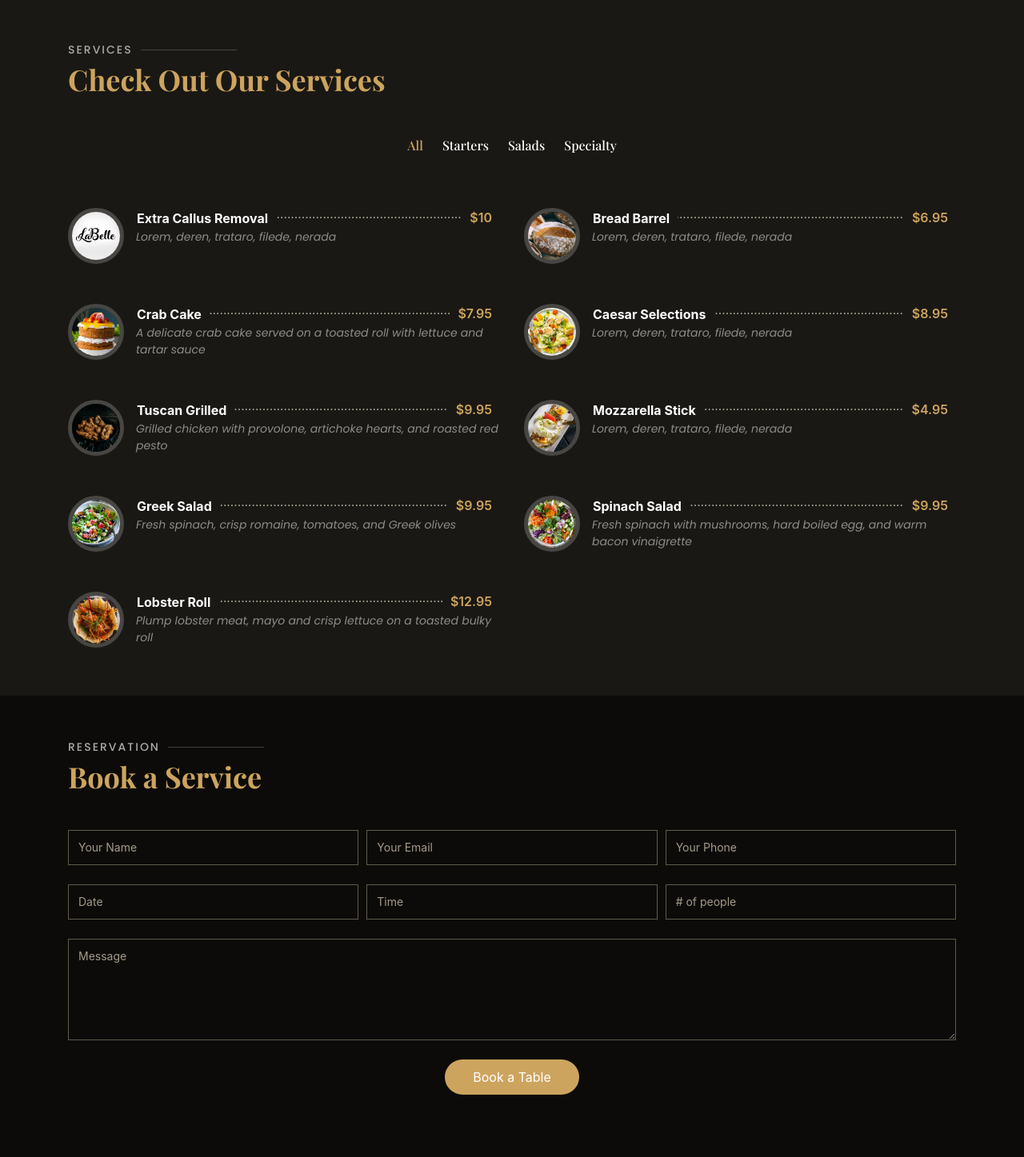
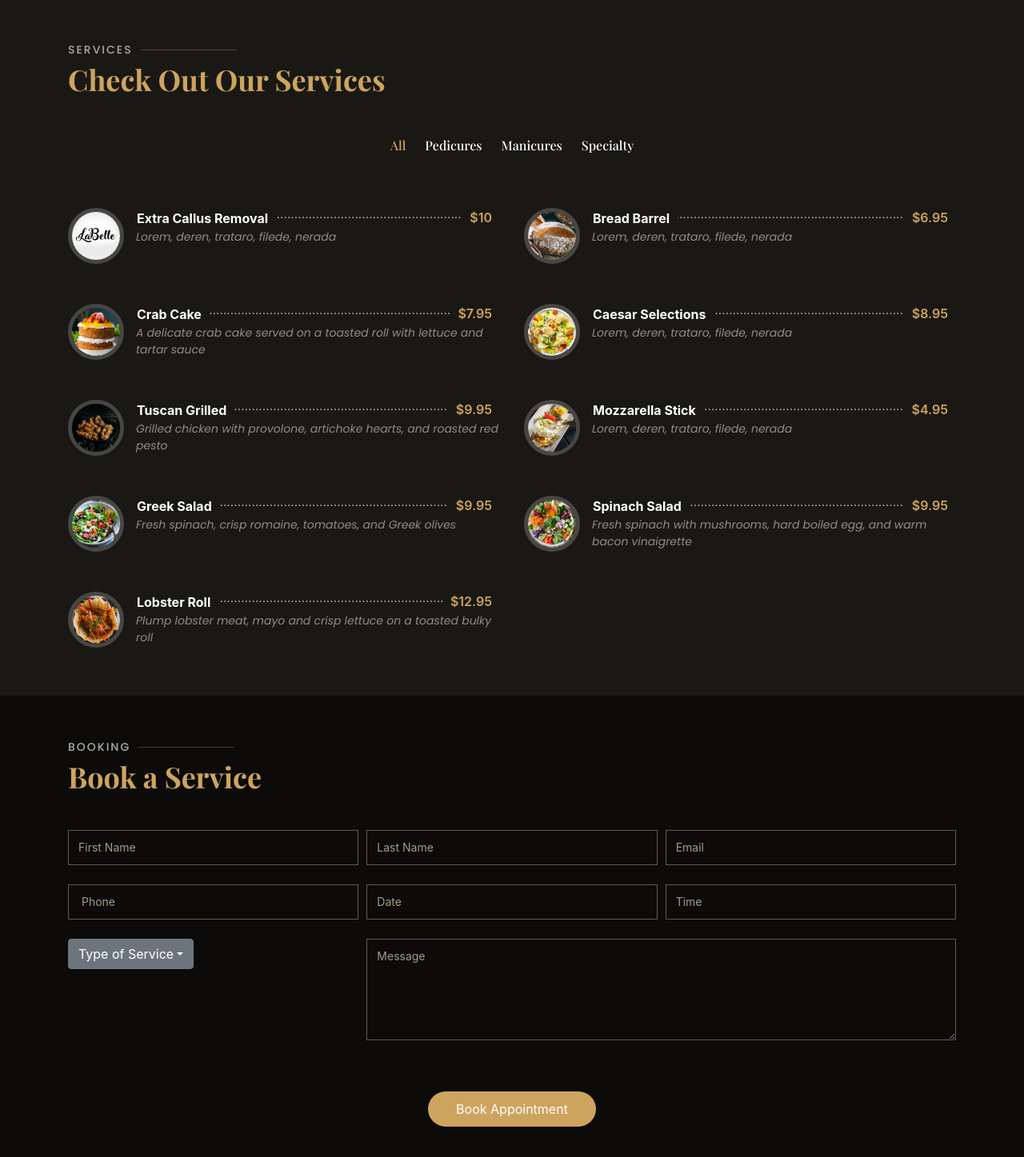
Before and after one commit to tmen427/Salon, a React (Create React App) app: page / in a window 1280 px wide. Shown: the part 1325-2772 px from the top of the page at 80% size. Built offline with nearby package versions, Linux system fonts and the light colour scheme; no server answers; a web font is replaced by a local one.

Commit message:
adds notifcations in navbar

```diff
--- a/src/client/Homepage.js
+++ b/src/client/Homepage.js
@@ -14,9 +14,112 @@ import $ from "jquery";
 const Homepage  = () => {
 
 
+  const [firstName, setfirstName] = useState("");
+  const [lastName, setlastName] =   useState("");
+  const [Phone, setPhone] = useState("");
+  const [Birthday, setBirthday] = useState("");
+  const [Email, setEmail] = useState("");
+  const [Notifications, setNotifactions] = useState(false);
+  const [AppointmentDay, setAppointmentDay] = useState("");
+  const [AppointmentTime, setAppointmentTime] = useState("");
+  const [Notes, setNotes] = useState("");
+
+  function handleSubmit (event) {
+    var data = {
+       FirstName: firstName,
+       LastName: lastName,
+       Phone:Phone,
+       Birthday:Birthday,
+       Email:Email,
+       Notifications: Notifications,
+       AppointmentDay:AppointmentDay,
+       AppointmentTime: AppointmentTime,
+       Notes:Notes,
+     }
+ console.log(data);
+ console.log("Alright i think the post worked!")
+
+  //console.log(props.route);
+  fetch("/api/Appointments", {
+  //fetch("http://localhost:5000/api/post/Appointments", {
+    method: "POST",
+    headers: { "Content-Type": "application/json" },
+    body: JSON.stringify(data)
+  })
+    .then(function(response) {
+      if (response.status >= 400) {
+
+        throw new Error("Bad response from server");
+      }
+      return response.json();
+    })
+
+    .then(function(data) {
+      //  alert(data);
+
+      if (data === "success") {
+        console.log("thanks for submitting!");
+      }
+    })
+    .catch(function(err) {
+      console.log(err);
+    });
+
+     //this will clear the form after you submit
+    setfirstName("");
+    setlastName("");
+    setPhone("");
+    setBirthday("");
+    setEmail("");
+    setNotifactions(false);
+    setAppointmentDay("");
+    setAppointmentTime("");
+    setNotes("")
+
+
+   window.location.reload()
+  event.preventDefault();
+  event.target.reset();
+ }
 
 
 
+ function handleInputChange (event) {
+  const name = event.target.name;
+  const value = event.target.value;
+
+ // console.log(`Name: ${name} Value: ${value}`);
+  if (name==='firstname') {
+    setfirstName(value)
+  }
+  if (name==="lastname") {
+    setlastName(value)
+  }
+  if (name==='phone') {
+    setPhone(value)
+  }
+  if(name==='birthday') {
+    setBirthday(value)
+  }
+  if (name==='email') {
+    setEmail(value)
+  }
+  if (value==='notificationTrue') {
+    setNotifactions(true)
+  }
+  if (value==='notificationsFalse') {
+    setNotifactions(false)
+  }
+  if (name==='appointmentDay') {
+    setAppointmentDay(value)
+  }
+  if (name==='appointmentTime') {
+    setAppointmentTime(value)
+  }
+  if(name==='notes') {
+    setNotes(value)
+  }
+ }
 
 
 
@@ -65,7 +168,7 @@ return (
               magna aliqua.
             </p>
             <ul>
-              <li><i class="icofont-check-circled"></i> Ullamco laboris nisi ut aliquip ex ea commodo consequat.</li>
+              <li><i class="icofont-check-circled"></i> We are open during the pandemic. Feel free to stop by!</li>
               <li><i class="icofont-check-circled"></i> Duis aute irure dolor in reprehenderit in voluptate velit.</li>
               <li><i class="icofont-check-circled"></i> Ullamco laboris nisi ut aliquip ex ea commodo consequat. Duis aute irure dolor in reprehenderit in voluptate trideta storacalaperda mastiro dolore eu fugiat nulla pariatur.</li>
             </ul>
@@ -94,8 +197,8 @@ return (
           <div class="col-lg-12 d-flex justify-content-center">
             <ul id="menu-flters">
               <li data-filter="*" class="filter-active">All</li>
-              <li data-filter=".filter-starters">Starters</li>
-              <li data-filter=".filter-salads">Salads</li>
+              <li data-filter=".filter-starters">Pedicures</li>
+              <li data-filter=".filter-salads">Manicures</li>
               <li data-filter=".filter-specialty">Specialty</li>
             </ul>
           </div>
@@ -204,47 +307,69 @@ return (
       <div class="container" >
 
         <div class="section-title">
-          <h2>Reservation</h2>
+          <h2>Booking</h2>
           <p>Book a Service</p>
         </div>
 
-        <form action="forms/book-a-table.php" method="post" role="form" class="php-email-form" >
+        <form onSubmit={handleSubmit} method="post" role="form" class="php-email-form" >
           <div class="form-row">
             <div class="col-lg-4 col-md-6 form-group">
-              <input type="text" name="name" class="form-control" id="name" placeholder="Your Name" data-rule="minlen:4" data-msg="Please enter at least 4 chars" />
+              <input type="text" name="firstname" class="form-control" id="Firstname" onChange={handleInputChange} placeholder="First Name" data-rule="minlen:4" data-msg="Please enter at least 4 chars" />
               <div class="validate"></div>
             </div>
             <div class="col-lg-4 col-md-6 form-group">
-              <input type="email" class="form-control" name="email" id="email" placeholder="Your Email" data-rule="email" data-msg="Please enter a valid email"/>
+              <input type="text" name="lastname" class="form-control" id="Lastname" onChange= {handleInputChange} placeholder="Last Name" data-rule="minlen:4" data-msg="Please enter at least 4 chars" />
               <div class="validate"></div>
             </div>
             <div class="col-lg-4 col-md-6 form-group">
-              <input type="text" class="form-control" name="phone" id="phone" placeholder="Your Phone" data-rule="minlen:4" data-msg="Please enter at least 4 chars"/>
+              <input type="email" class="form-control" name="email" id="email" onChange={handleInputChange} placeholder="Email" data-rule="email" data-msg="Please enter a valid email"/>
               <div class="validate"></div>
             </div>
             <div class="col-lg-4 col-md-6 form-group">
-              <input type="text" name="date" class="form-control" id="date" placeholder="Date" data-rule="minlen:4" data-msg="Please enter at least 4 chars"/>
+              <input type="text" class="form-control" name="phone" id="phone" onChange={handleInputChange} placeholder=" Phone" data-rule="minlen:4" data-msg="Please enter at least 4 chars"/>
               <div class="validate"></div>
             </div>
             <div class="col-lg-4 col-md-6 form-group">
-              <input type="text" class="form-control" name="time" id="time" placeholder="Time" data-rule="minlen:4" data-msg="Please enter at least 4 chars"/>
+              <input type="text" name="appointmentDay" class="form-control" id="date" onChange={handleInputChange} placeholder="Date" data-rule="minlen:4" data-msg="Please enter at least 4 chars"/>
               <div class="validate"></div>
             </div>
             <div class="col-lg-4 col-md-6 form-group">
-              <input type="number" class="form-control" name="people" id="people" placeholder="# of people" data-rule="minlen:1" data-msg="Please enter at least 1 chars"/>
+              <input type="text" class="form-control" name="appointmentTime" id="time" onChange={handleInputChange} placeholder="Time" data-rule="minlen:4" data-msg="Please enter at least 4 chars"/>
               <div class="validate"></div>
             </div>
-          </div>
-          <div class="form-group">
-            <textarea class="form-control" name="message" rows="5" placeholder="Message"></textarea>
+
+
+            <div class="col-lg-4 col-md-6 form-group">
+      <div class="dropdown">
+            <button class="btn btn-secondary dropdown-toggle" type="button" onChange={handleInputChange} id="dropdownMenuButton" data-toggle="dropdown" aria-haspopup="true" aria-expanded="false">
+          Type of Service
+      </button>
+      <div class="dropdown-menu" aria-labelledby="dropdownMenuButton">
+          <a class="dropdown-item" href="#">Pedicure</a>
+        <a class="dropdown-item" href="#">Manicure </a>
+    <a class="dropdown-item" href="#">Spa</a>
+  </div>
+</div>
+</div>
+
+
+<div class="col-lg-8 col-md-6 form-group">
+            <div class="form-group">
+            <textarea class="form-control" name="notes" rows="5" onChange={handleInputChange} placeholder="Message"></textarea>
             <div class="validate"></div>
           </div>
+      </div>
+
+          </div>
+
+
           <div class="mb-3">
             <div class="loading">Loading</div>
             <div class="error-message"></div>
             <div class="sent-message">Your booking request was sent. We will call back or send an Email to confirm your reservation. Thank you!</div>
           </div>
-          <div class="text-center"><button type="submit">Book a Table</button></div>
+          <div class="text-center"><button type="submit">Book Appointment</button></div>
+
         </form>
 
       </div>
--- a/src/client/NavBar.js
+++ b/src/client/NavBar.js
@@ -1,14 +1,19 @@
-import React, {useState, useEffect} from 'react';
+import React, {useState, useEffect, useRef} from 'react';
 import { Navbar, Nav} from 'react-bootstrap';
 
 
 import belle from "./images/belle.jpeg";
 
 import $ from "jquery";
+import { findAllInRenderedTree } from 'react-dom/test-utils';
+
 
 
 function NavBar () {
   const [users, setUsers] = useState("");
+  const [Customers, setCustomers] = useState([]);
+
+  const total = Customers.length;
 
   useEffect(
       ()=> {
@@ -27,6 +32,23 @@ function NavBar () {
                   }
                 };
                 fetchData();
+
+
+                const fetchData1 = async () => {
+                  try {
+   //    const res = await fetch("http://localhost:5000/api/All_Customers");
+                  const res = await fetch("/api/All_Customers");
+
+                    const data = await res.json();
+                    setCustomers(data)
+
+                    }
+                    catch (err) {
+
+                   throw new Error("Unable to fetch the customers");
+                 }
+                };
+               fetchData1();
 
 
 
@@ -66,6 +88,10 @@ function NavBar () {
 
 
 
+
+
+
+               // setTimeout(function(){ outsider(); }, 10000);
 
                 var scrolltoOffset = $('#header').outerHeight() - 1;
   $(document).on('click', '.nav-menu a, .mobile-nav a, .scrollto', function(e) {
@@ -154,25 +180,47 @@ function NavBar () {
                   $(".mobile-nav, .mobile-nav-toggle").hide();
                 }
 
+      },  [],
+
+  )
+
+
+// jwt verify if if req.user form fetch setAuthenticated = true
+
+const [count, setCount] = useState(0);
+
+
+// hahaha it works!
+
+ useEffect(()=> {
+
+  if (Customers.length>0) {
+ if (localStorage.getItem("Original")===null) {
+  localStorage.setItem("Original", Customers.length);
+
+ }
+  }
+
+
+})
+   console.log(localStorage.getItem("Original"));
+
+ console.log(Customers.length)
+
+ var difference = Customers.length - localStorage.getItem("Original");
+ console.log('the differnece is '  + difference);
+
+function outsider () {
+  alert('yoyo');
+    console.log(Customers.length)
+  }
 
 
 
 
 
 
-      },  [],
 
-
-
-
-  )
-
-
-
-
-
-
-// jwt verify if if req.user form fetch setAuthenticated = true
 
 
 return (
@@ -185,17 +233,20 @@ return (
   <header id="header" class="fixed-top">
     <div class="container d-flex align-items-center">
 
-      <h1 class="logo mr-auto"><a href="index.html">La Belle Nails & Spa</a></h1>
+      <h1 class="logo mr-auto"><a href="index.html"> La Belle Nails & Spa</a></h1>
 
       <nav class="nav-menu d-none d-lg-block">
         <ul>
-          <li class="active"><a href="/">HOME</a></li>
-          <li><a href="/MakeAppointment">BOOKING</a></li>
-          <li><a href="/All">TOTAL CUSTOMER</a></li>
+          <li class="active"><a href="/">HOME </a></li>
+          <li><a href="/MakeAppointment">BOOKING   </a></li>
+          <li><a href="/All">TOTAL CUSTOMER *{difference}* NEW   </a></li>
           {users ? null:  <li><a href="/SignUp">SIGN-UP</a></li> }
           {users ?  <li><a href="/SignOut">{users} SIGNOUT</a></li> :
            <li><a href="/Login">{users} LOGIN</a></li>}
-
+  <div>
+      <h1>Now: {count}</h1>
+      <button onClick={() => setCount(count + 1)}>Increment</button>
+    </div>
 
 
         </ul>
```
Also changed, not shown: 1 other file (tests, documents, lock files or other folders).
